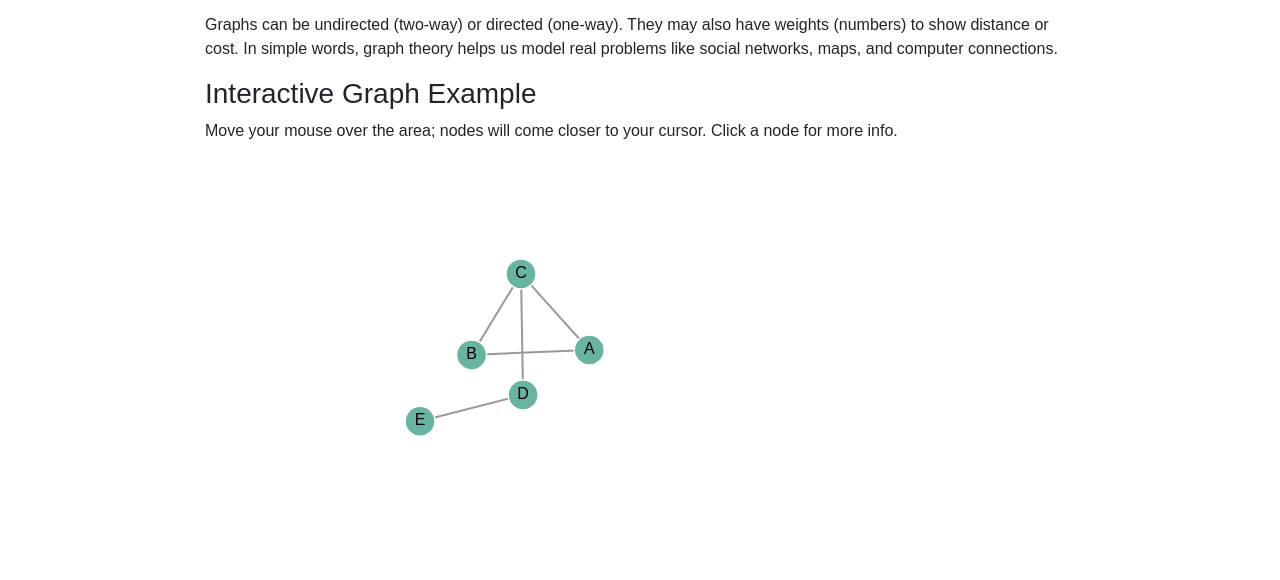
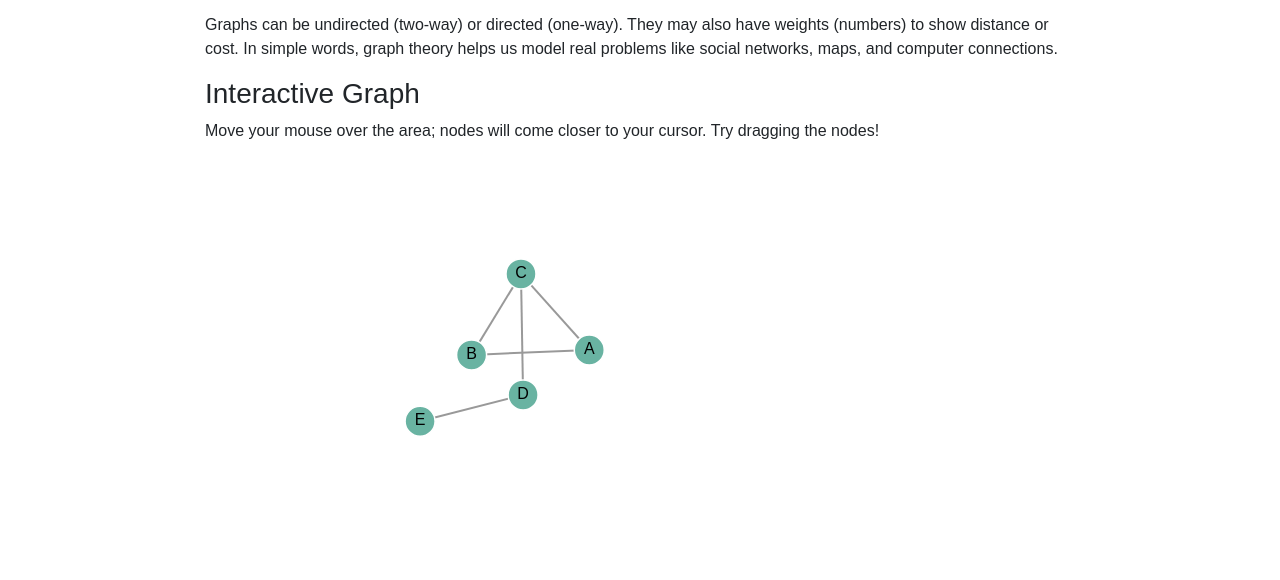
Before and after one commit to prabhxyz/graph-theory-website, a plain HTML site: page index.html in a window 1280 px wide. Shown: the part 187-767 px from the top of the page. Drawn offline with nearby package versions, Linux system fonts and the light colour scheme.

Commit message:
Improve Clarity

```diff
--- a/index.html
+++ b/index.html
@@ -46,8 +46,8 @@
 
     <!-- Interactive Graph Example -->
     <div id="interactiveGraph" class="mb-4">
-      <h3>Interactive Graph Example</h3>
-      <p>Move your mouse over the area; nodes will come closer to your cursor. Click a node for more info.</p>
+      <h3>Interactive Graph</h3>
+      <p>Move your mouse over the area; nodes will come closer to your cursor. Try dragging the nodes!</p>
       <svg width="600" height="400"></svg>
     </div>
 
```
Also changed, not shown: applications.html (+1 -1 lines), history.html (+1 -1 lines).
